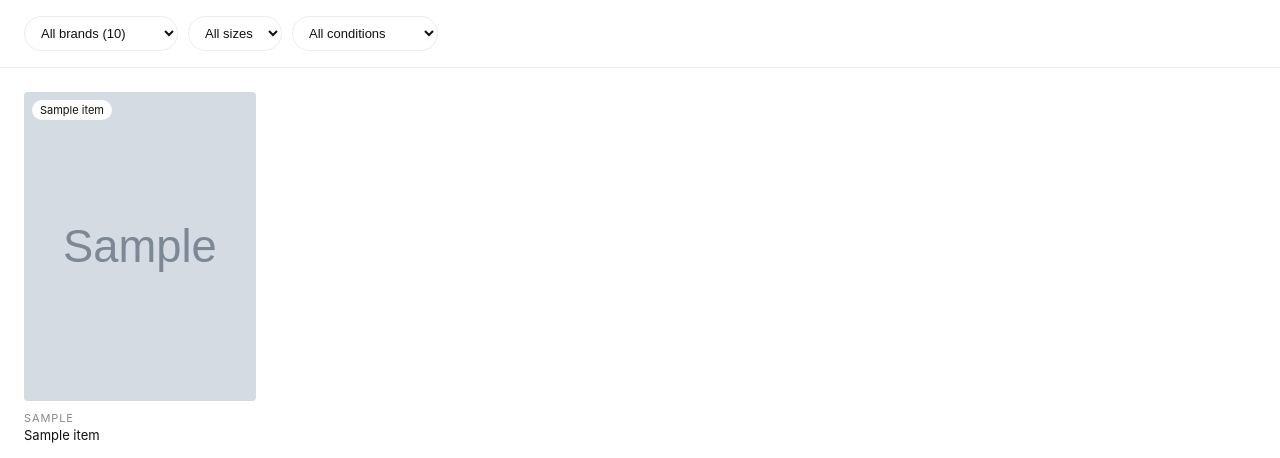
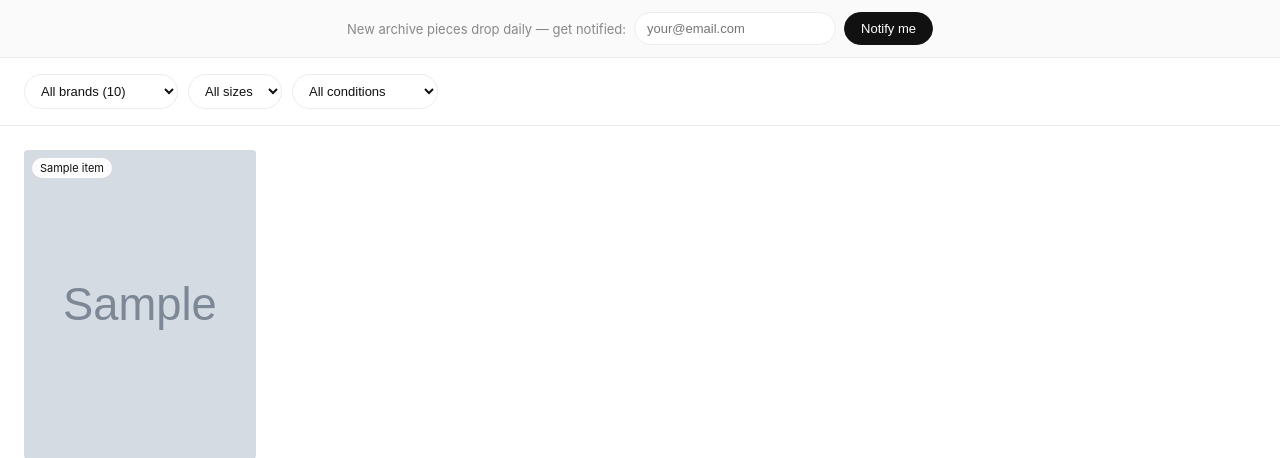
Before and after one commit to Pachax17/japanese-fashion, a Flask app: template templates/index.html in a window 1280 px wide. Shown: the part 79-537 px from the top of the page. Run offline with Flask 3, Linux system fonts and the light colour scheme; the template is opened without the code that fills it: most values are stand-ins (such as "Sample title", 1, 10 or a date in 2020); grey boxes marked "Sample" are stand-in pictures.

Commit message:
Add email waitlist bar (hosted form, env-gated)
- index.html: a slim "get notified" email bar shown only when WAITLIST_ACTION
  is set (a hosted form endpoint, e.g. Formspree). Emails live with the form
  provider, never in the ephemeral SQLite (which is rebuilt on every deploy).
- app.py: pass WAITLIST_ACTION to the template.

Co-Authored-By: Claude Opus 4.8 <noreply@anthropic.com>

```diff
--- a/app.py
+++ b/app.py
@@ -24,6 +24,11 @@ DB_PATH = Path(__file__).parent / "data" / "listings.db"
 # Skimlinks affiliate site id (e.g. "304859X1793048"). Unset -> raw Buyee links
 # (so it stays inert until the account is approved and the env var is set).
 SKIMLINKS_ID = os.getenv("SKIMLINKS_ID")
+
+# Hosted form endpoint for the email waitlist (e.g. a Formspree URL
+# "https://formspree.io/f/xxxx"). Unset -> the signup bar is hidden.
+# Emails live with the form provider, NOT in the ephemeral SQLite.
+WAITLIST_ACTION = os.getenv("WAITLIST_ACTION")
 
 app = Flask(__name__)
 
@@ -135,6 +140,7 @@ def index():
         active_brand=brand if brand in DISPLAY else None,
         active_size=size,
         active_condition=condition,
+        waitlist_action=WAITLIST_ACTION,
     )
 
 
--- a/templates/index.html
+++ b/templates/index.html
@@ -30,6 +30,12 @@
     .btn { margin-top:10px; display:block; text-align:center; text-decoration:none; font-size:12px; padding:9px; border:1px solid var(--ink); border-radius:4px; }
     .btn:hover { background:var(--ink); color:#fff; }
     footer { color:var(--muted); font-size:12px; text-align:center; padding:24px; }
+    .waitlist { display:flex; gap:8px; flex-wrap:wrap; align-items:center; justify-content:center;
+                padding:12px 24px; background:#fafafa; border-bottom:1px solid var(--line); font-size:13px; }
+    .waitlist span { color:var(--muted); }
+    .waitlist input { font-size:13px; padding:8px 12px; border:1px solid var(--line); border-radius:999px; min-width:200px; }
+    .waitlist button { font-size:13px; padding:8px 16px; border:1px solid var(--ink); background:var(--ink);
+                       color:#fff; border-radius:999px; cursor:pointer; }
   </style>
 </head>
 <body>
@@ -37,6 +43,14 @@
     <h1>Archive</h1>
     <div class="sub">Archive Japanese designer pieces · {{ items|length }} / {{ total }} pieces · redirects to Buyee</div>
   </header>
+
+  {% if waitlist_action %}
+  <form class="waitlist" action="{{ waitlist_action }}" method="POST">
+    <span>New archive pieces drop daily — get notified:</span>
+    <input type="email" name="email" placeholder="your@email.com" required>
+    <button type="submit">Notify me</button>
+  </form>
+  {% endif %}
 
   <form class="bar" method="get" id="filters">
     <select name="brand" onchange="this.form.submit()">
```
